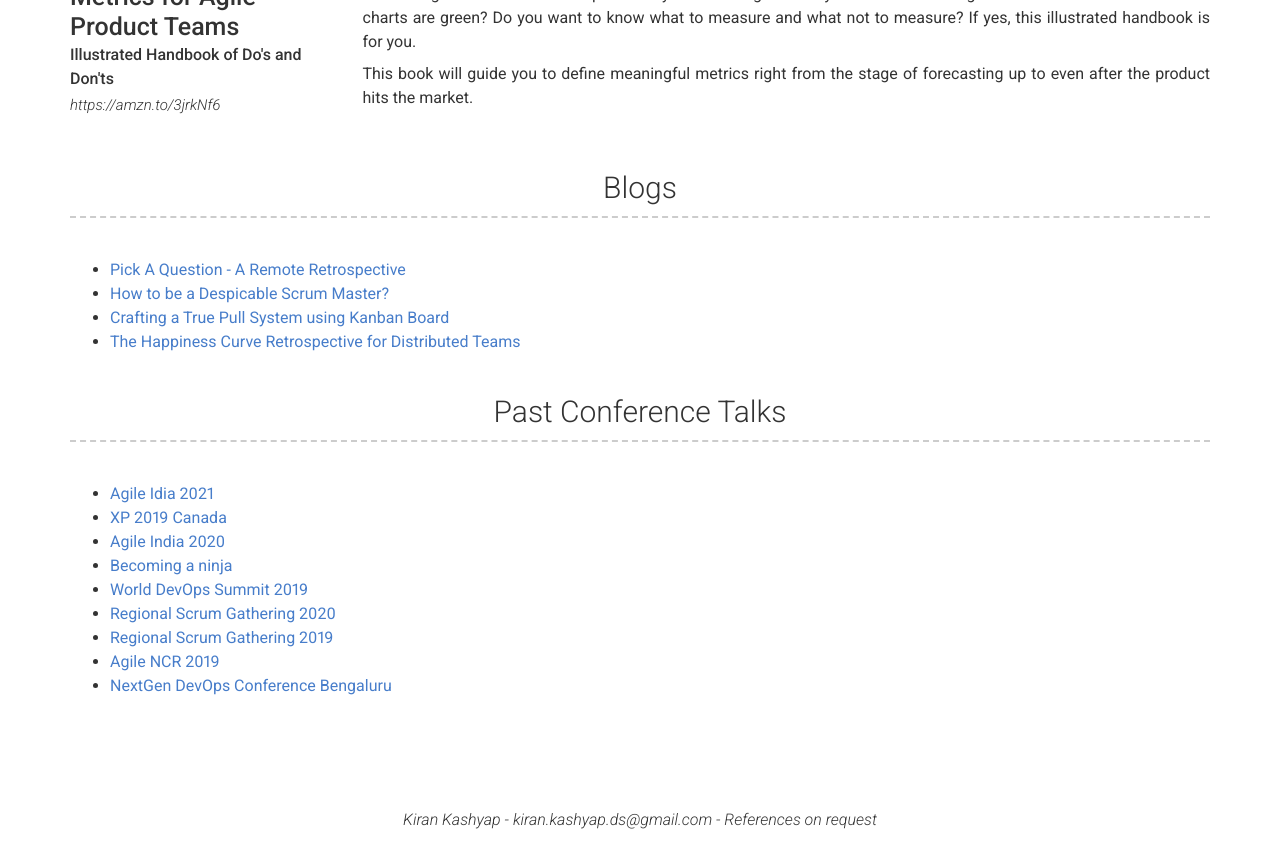
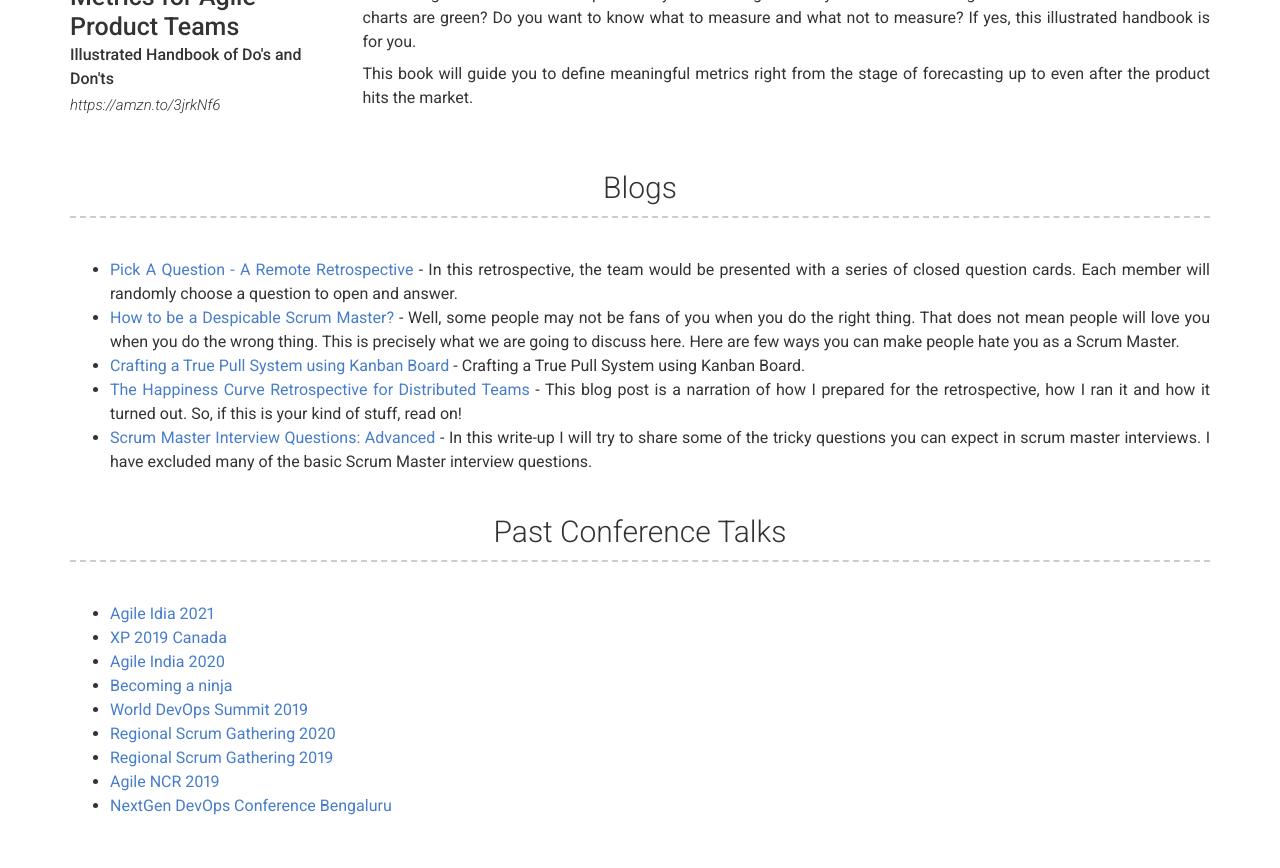
Before and after one commit to kirankashyap/kirankashyap.github.io, a Jekyll site: the page built from index.md, in a window 1280 px wide and 900 px high, scrolled down 747 px. Shown: the top 868 px of the window. Built offline with Jekyll 4.4.1, drawn with Linux system fonts in a browser that asks for light colours; nearby versions of some CDN libraries; before the commit the page ends 1586 px from its top, so only the background shows below that.

Commit message:
Update _config.yml

```diff
--- a/_config.yml
+++ b/_config.yml
@@ -66,10 +66,11 @@ content:
   - title: Blogs
     layout: text
     content: | # this will include new lines to allow paragraphs
-      - [Pick A Question - A Remote Retrospective](https://medium.com/@kiran.kashyap.ds/pick-a-question-a-remote-retrospective-a7c1e2f0b30a)
-      - [How to be a Despicable Scrum Master?](https://medium.com/@kiran.kashyap.ds/how-to-be-a-despicable-scrum-master-b42de25b6661)
-      - [Crafting a True Pull System using Kanban Board](https://medium.com/@kiran.kashyap.ds/crafting-a-true-pull-system-using-kanban-board-7775d87b82b8)
-      - [The Happiness Curve Retrospective for Distributed Teams](https://medium.com/@kiran.kashyap.ds/the-happiness-curve-retrospective-for-distributed-teams-f8cdc8987805)
+      - [Pick A Question - A Remote Retrospective](https://medium.com/@kiran.kashyap.ds/pick-a-question-a-remote-retrospective-a7c1e2f0b30a) -  In this retrospective, the team would be presented with a series of closed question cards. Each member will randomly choose a question to open and answer.
+      - [How to be a Despicable Scrum Master?](https://medium.com/@kiran.kashyap.ds/how-to-be-a-despicable-scrum-master-b42de25b6661) - Well, some people may not be fans of you when you do the right thing. That does not mean people will love you when you do the wrong thing. This is precisely what we are going to discuss here. Here are few ways you can make people hate you as a Scrum Master.
+      - [Crafting a True Pull System using Kanban Board](https://medium.com/@kiran.kashyap.ds/crafting-a-true-pull-system-using-kanban-board-7775d87b82b8) - Crafting a True Pull System using Kanban Board.
+      - [The Happiness Curve Retrospective for Distributed Teams](https://medium.com/@kiran.kashyap.ds/the-happiness-curve-retrospective-for-distributed-teams-f8cdc8987805) - This blog post is a narration of how I prepared for the retrospective, how I ran it and how it turned out. So, if this is your kind of stuff, read on!
+      - [Scrum Master Interview Questions: Advanced](https://medium.com/@kiran.kashyap.ds/scrum-master-interview-questions-advanced-14c574282aef) - In this write-up I will try to share some of the tricky questions you can expect in scrum master interviews. I have excluded many of the basic Scrum Master interview questions.
 
   - title: Past Conference Talks
     layout: text
```
